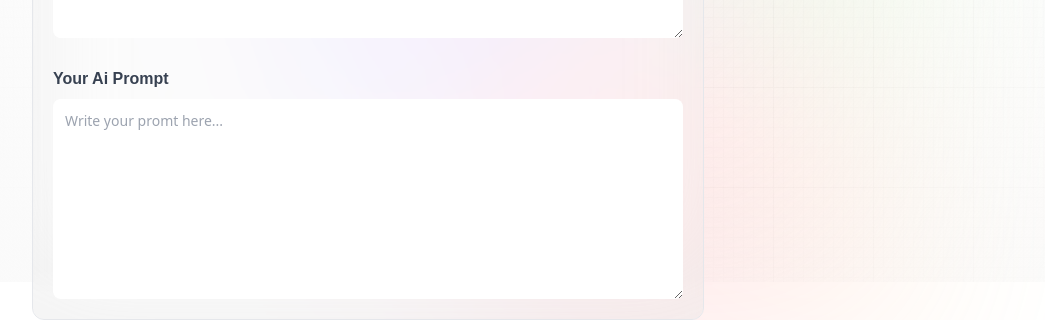
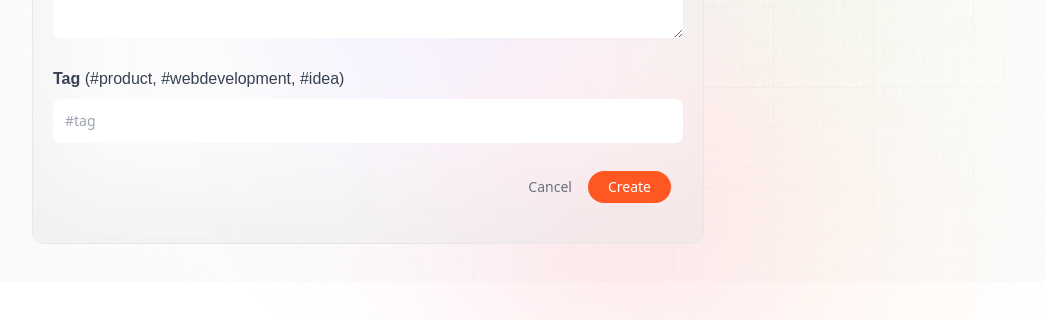
Before and after one commit to abbbringu/promptopia, a Next.js app: page /create-prompt in a window 1280 px wide. Shown: the part 518-838 px from the top of the page, without its empty margins (32-1077 px from the left). After the commit the page ends 800 px from the top, so only its background shows below. Built offline with nearby package versions, Linux system fonts and the light colour scheme; no server answers.

Commit message:
- Added content to feed page

```diff
--- /dev/null
+++ b/app/api/prompt/new/route.js
@@ -0,0 +1,19 @@
+import { connectToDB } from "@utils/database";
+import Prompt from "@models/prompt";
+
+
+export const POST = async (req) => {
+    const { userId, prompt, tag } = await req.json();
+
+    try {
+        await connectToDB();
+        const newPrompt = new Prompt({creator: userId, prompt, tag})
+
+        await newPrompt.save();
+        return new Response(JSON.stringify(newPrompt), {
+            status: 201
+        })
+    } catch (error) {
+        return new Response("Failed to create a new response", { status: 500})
+    }
+}
--- /dev/null
+++ b/app/api/prompt/route.js
@@ -0,0 +1,14 @@
+import Prompt from "@models/prompt";
+import { connectToDB } from "@utils/database";
+
+export const GET = async (request) => {
+    try {
+        await connectToDB()
+
+        const prompts = await Prompt.find({}).populate('creator')
+
+        return new Response(JSON.stringify(prompts), { status: 200 })
+    } catch (error) {
+        return new Response("Failed to fetch all prompts", { status: 500 })
+    }
+}
--- a/app/create-prompt/page.jsx
+++ b/app/create-prompt/page.jsx
@@ -7,6 +7,8 @@ import Form from '@components/Form'
 
 
 function CreatePrompt() {
+    const router = useRouter();
+    const { data: session } = useSession();
     const [submitting, setSubmitting] = useState (false);
     const [post, setPost] = useState ({
         prompt: '',
@@ -14,7 +16,26 @@ function CreatePrompt() {
     });
 
     const createPrompt = async (e) => {
+      e.preventDefault();
+      setSubmitting(true);
 
+      try {
+        const repsonse = await fetch('/api/prompt/new', {
+          method: 'POST',
+          body: JSON.stringify({
+            prompt: post.prompt,
+            userId: session?.user.id,
+            tag: post.tag
+          })
+        })
+        if(repsonse.ok){
+          router.push('/');
+        }
+      } catch (error) {
+        console.log(error)
+      } finally {
+        setSubmitting(false);
+      }
     }
 
   return (
--- a/components/Feed.jsx
+++ b/components/Feed.jsx
@@ -1,8 +1,57 @@
-import React from 'react'
+"use client";
+import { useState, useEffect} from 'react'
+
+import PromptCard from './PromptCard'
+
+const PromptCardList = ({data, handleTagClick}) => {
+  return (
+    <div className='mt-16 prompt_layout'>
+      {data.map((post) => (
+        <PromptCard
+          key={post._id}
+          post={post}
+          handleTagClick={handleTagClick}
+        />
+      ))}
+    </div>
+)}
 
 const Feed = () => {
+  const [searchText, setSearchText] = useState('');
+  const [posts, setPosts] = useState([])
+
+  const handleSearchChange = (e) => {
+
+  }
+
+  useEffect(() => {
+    const fetchPosts = async () => {
+      const response = await fetch('/api/prompt');
+      const data = await response.json();
+
+      setPosts(data);
+    }
+    fetchPosts();
+  }, []);
   return (
-    <div>Feed</div>
+    <section className='feed'>
+      <form className='relative w-full flex-center'>
+        <input
+          type='text'
+          placeholder='Search for a tag or username'
+          value={searchText}
+          onChange={handleSearchChange}
+          required
+          className='search_input peer'
+        />
+
+      </form>
+      <PromptCardList
+        data={posts}
+        handleTagClick={() => {}}
+      />
+
+    </section>
   )
 }
 
--- a/components/Form.jsx
+++ b/components/Form.jsx
@@ -31,21 +31,34 @@ const Form = ({ type, post, setPost, submitting, handleSubmit}) => {
         </label>
         <label>
           <span className="font-satoshi font-semibold text-base text-gray-700">
-            Your Ai Prompt
+            Tag {' '}
+            <span className="font-normal"> (#product, #webdevelopment, #idea)</span>
           </span>
-          <textarea
-            value={post.prompt}
-            onChange={(e) => setPost({ ...post, prompt: e.target.value})}
-            placeholder="Write your promt here..."
+          <input
+            value={post.tag}
+            onChange={(e) => setPost({ ...post, tag: e.target.value})}
+            placeholder="#tag"
             required
-            className="form_textarea"
+            className="form_input"
 
             name="" i
             d=""
             cols="30"
             rows="10"/>
         </label>
+        <div className="flex-end mx-3 mb-5 gap-4">
+          <Link href="/" className="text-gray-500 text-sm">
+            Cancel
+          </Link>
+          <button
+            type="submin"
+            disabled={submitting}
+            className="px-5 py-1.5 text-sm bg-primary-orange rounded-full text-white"
+          >
+            {submitting ? `${type}...`: type}
 
+          </button>
+        </div>
 
       </form>
 
--- a/components/PromptCar.jsx
+++ /dev/null
@@ -1,9 +0,0 @@
-import React from 'react'
-
-function PromptCar() {
-  return (
-    <div>PromptCar</div>
-  )
-}
-
-export default PromptCar
--- /dev/null
+++ b/components/PromptCard.jsx
@@ -0,0 +1,60 @@
+"use client"
+
+import { useState } from "react";
+import Image from 'next/image';
+import { UseSession } from "next-auth/react";
+import { usePathname, useRouter } from 'next/navigation';
+
+function PromptCard({post, handleTagClick, handleEdit, handleDelete}) {
+  const [copied, setCopied] = useState("");
+
+  const handleCopy = () => {
+    setCopied(post.prompt);
+    navigator.clipboard.writeText(post.prompt);
+    setTimeout(() => setCopied(""), 3000);
+  }
+  return (
+    <div className="prompt_card">
+      <div className="flex justify-between items-start gap-5">
+        <div className="flex-1 flex justify-start items-center gap-3 cursor-pointer">
+          <Image
+            src={post.creator.image}
+            alt="user_image"
+            width={40}
+            height={40}
+            className="rounded-full object-contain"
+          />
+          <div className="flex flex-col">
+            <h3 className="font-satoshi font-semibold text-gray-900">
+              {post.creator.username}
+              </h3>
+            <p className="font-inter text-sm text-gray-500">
+              {post.creator.email}
+              </p>
+          </div>
+        </div>
+        {/* Copy button */}
+        <div className="copy_btn" onClick={handleCopy}>
+          <Image
+            src={copied === post.prompt
+              ? '/assets/icons/tick.svg'
+              : '/assets/icons/copy.svg'
+            }
+            width={12}
+            height={12}
+          />
+        </div>
+      {/* Display prompt and tag */}
+      </div>
+      <p className="my-4 font-satoshi text-sm text-gray-700">{post.prompt}</p>
+      <p
+      className="font-inter text-sm blue_gradient cursor-pointer"
+      onClick={()=> handleTagClick && handleTagClick(post.tag)}
+      >
+        {post.tag}
+      </p>
+    </div>
+  )
+}
+
+export default PromptCard
--- /dev/null
+++ b/models/prompt.js
@@ -0,0 +1,21 @@
+import { Schema, model, models } from 'mongoose';
+
+const PromptSchema = new Schema({
+    creator: {
+        type: Schema.Types.ObjectId,
+        ref: 'User',
+
+    },
+    prompt: {
+        type: String,
+        required: [true, 'Prompt is required.'],
+    },
+    tag: {
+        type: String,
+        required: [true, 'Tag is required.'],
+    }
+});
+
+const Prompt = models.Prompt || model('Prompt', PromptSchema);
+
+export default Prompt;
```
